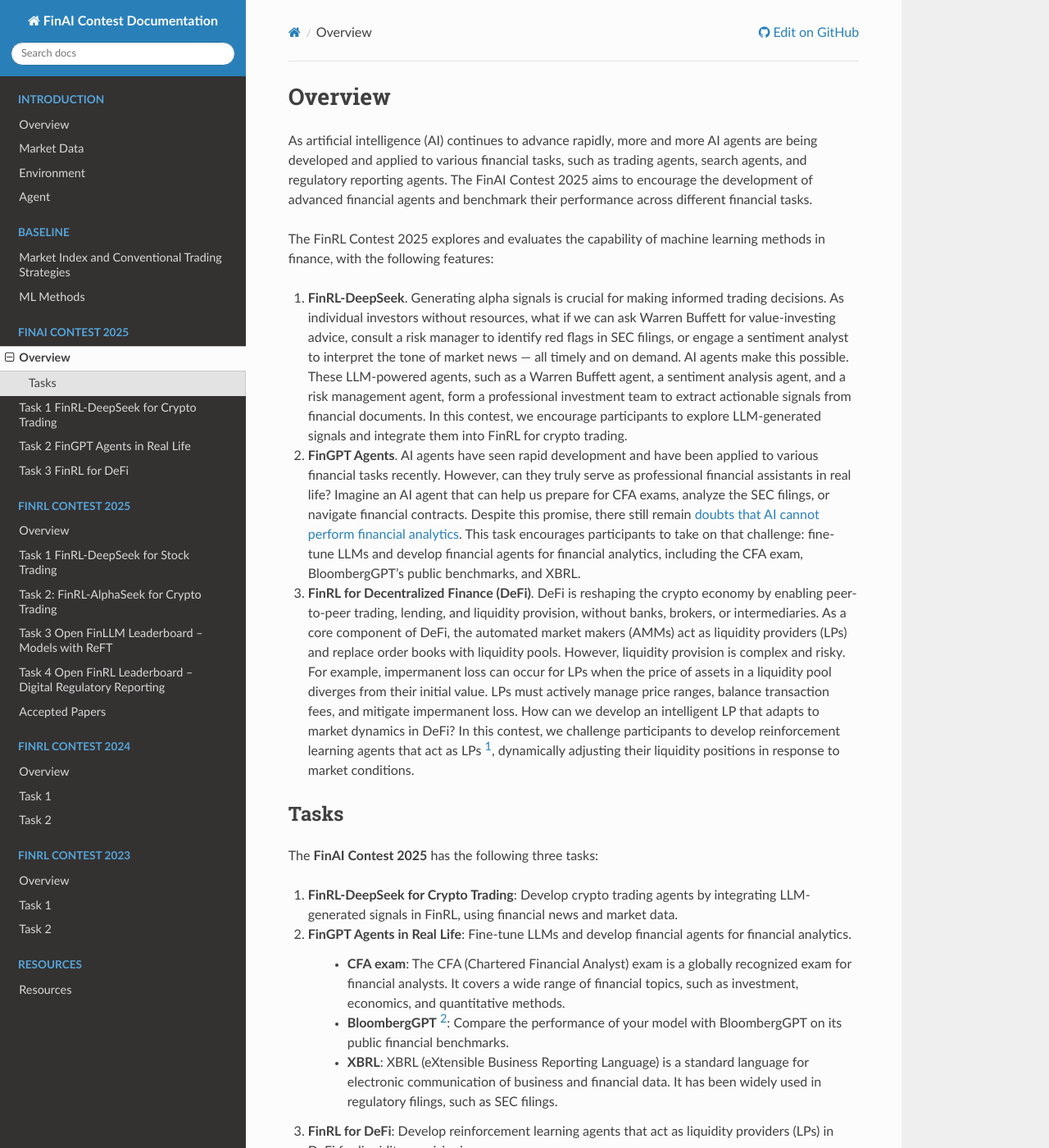
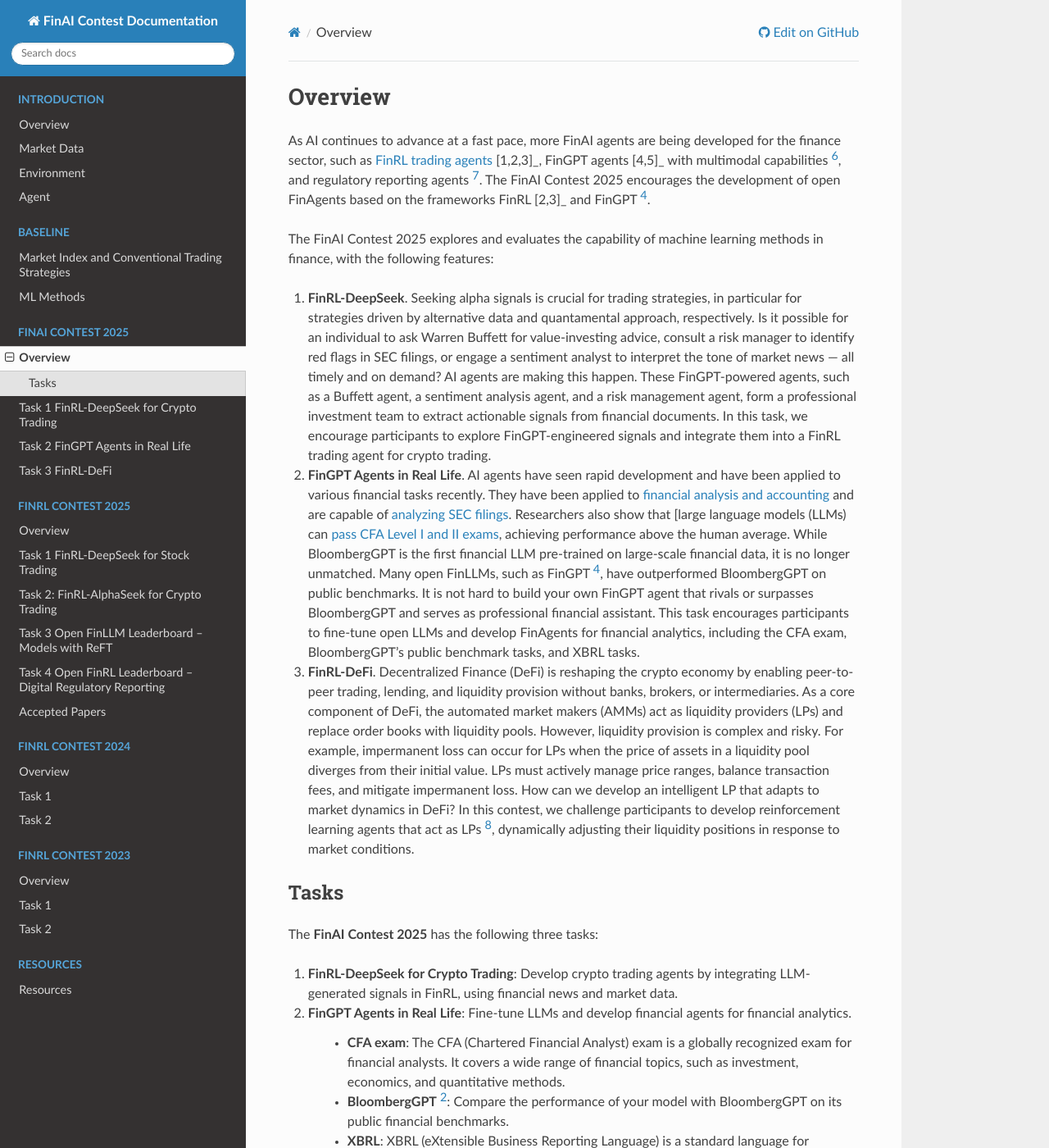
Before and after one commit to Xingyu025/FinAI-Contest, a Sphinx documentation site: the page built from docs/source/finai2025/overview.rst, in a window 1280 px wide and 1400 px high. Shown: the whole window at 82% size. Built offline with Sphinx 7.4.7 and the Read the Docs theme 3.1.0, drawn with Linux system fonts in a browser that asks for light colours; some of the changed text lies outside the part shown.

Commit message:
update finai 2025

```diff
--- a/docs/source/finai2025/overview.rst
+++ b/docs/source/finai2025/overview.rst
@@ -2,15 +2,15 @@
 Overview
 =============================
 
-As artificial intelligence (AI) continues to advance rapidly, more and more AI agents are being developed and applied to various financial tasks, such as trading agents, search agents, and regulatory reporting agents. The FinAI Contest 2025 aims to encourage the development of advanced financial agents and benchmark their performance across different financial tasks.
+As AI continues to advance at a fast pace, more FinAI agents are being developed for the finance sector, such as `FinRL trading agents <https://berylventures.com/spotlights>`_ [1,2,3]_, FinGPT agents [4,5]_ with multimodal capabilities [6]_, and regulatory reporting agents [7]_. The FinAI Contest 2025 encourages the development of open FinAgents based on the frameworks FinRL [2,3]_ and FinGPT [4]_.
 
-The FinRL Contest 2025 explores and evaluates the capability of machine learning methods in finance, with the following features:
+The FinAI Contest 2025 explores and evaluates the capability of machine learning methods in finance, with the following features:
 
-1. **FinRL-DeepSeek**. Generating alpha signals is crucial for making informed trading decisions. As individual investors without resources, what if we can ask Warren Buffett for value-investing advice, consult a risk manager to identify red flags in SEC filings, or engage a sentiment analyst to interpret the tone of market news — all timely and on demand. AI agents make this possible. These LLM-powered agents, such as a Warren Buffett agent, a sentiment analysis agent, and a risk management agent, form a professional investment team to extract actionable signals from financial documents. In this contest, we encourage participants to explore LLM-generated signals and integrate them into FinRL for crypto trading.
+1. **FinRL-DeepSeek**. Seeking alpha signals is crucial for trading strategies, in particular for strategies driven by alternative data and quantamental approach, respectively. Is it possible for an individual to ask Warren Buffett for value-investing advice, consult a risk manager to identify red flags in SEC filings, or engage a sentiment analyst to interpret the tone of market news — all timely and on demand? AI agents are making this happen. These FinGPT-powered agents, such as a Buffett agent, a sentiment analysis agent, and a risk management agent, form a professional investment team to extract actionable signals from financial documents. In this task, we encourage participants to explore FinGPT-engineered signals and integrate them into a FinRL trading agent for crypto trading.
 
-2. **FinGPT Agents**. AI agents have seen rapid development and have been applied to various financial tasks recently. However, can they truly serve as professional financial assistants in real life? Imagine an AI agent that can help us prepare for CFA exams, analyze the SEC filings, or navigate financial contracts. Despite this promise, there still remain `doubts that AI cannot perform financial analytics <https://www.cnbc.com/2023/12/19/gpt-and-other-ai-models-cant-analyze-an-sec-filing-researchers-find.html>`_. This task encourages participants to take on that challenge: fine-tune LLMs and develop financial agents for financial analytics, including the CFA exam, BloombergGPT's public benchmarks, and XBRL.
+2. **FinGPT Agents in Real Life**. AI agents have seen rapid development and have been applied to various financial tasks recently. They have been applied to `financial analysis and accounting <https://openai.com/solutions/ai-for-finance/>`_ and are capable of `analyzing SEC filings <https://fintool.com/press/fintool-outperforms-analysts-sec-filings>`_. Researchers also show that [large language models (LLMs) can `pass CFA Level I and II exams <https://aclanthology.org/2024.emnlp-industry.80/>`_, achieving performance above the human average. While BloombergGPT is the first financial LLM pre-trained on large-scale financial data, it is no longer unmatched. Many open FinLLMs, such as FinGPT [4]_, have outperformed BloombergGPT on public benchmarks. It is not hard to build your own FinGPT agent that rivals or surpasses BloombergGPT and serves as professional financial assistant. This task encourages participants to fine-tune open LLMs and develop FinAgents for financial analytics, including the CFA exam, BloombergGPT's public benchmark tasks, and XBRL tasks.
 
-3. **FinRL for Decentralized Finance (DeFi)**. DeFi is reshaping the crypto economy by enabling peer-to-peer trading, lending, and liquidity provision, without banks, brokers, or intermediaries. As a core component of DeFi, the automated market makers (AMMs) act as liquidity providers (LPs) and replace order books with liquidity pools. However, liquidity provision is complex and risky. For example, impermanent loss can occur for LPs when the price of assets in a liquidity pool diverges from their initial value. LPs must actively manage price ranges, balance transaction fees, and mitigate impermanent loss. How can we develop an intelligent LP that adapts to market dynamics in DeFi? In this contest, we challenge participants to develop reinforcement learning agents that act as LPs [1]_, dynamically adjusting their liquidity positions in response to market conditions.
+3. **FinRL-DeFi**. Decentralized Finance (DeFi) is reshaping the crypto economy by enabling peer-to-peer trading, lending, and liquidity provision without banks, brokers, or intermediaries. As a core component of DeFi, the automated market makers (AMMs) act as liquidity providers (LPs) and replace order books with liquidity pools. However, liquidity provision is complex and risky. For example, impermanent loss can occur for LPs when the price of assets in a liquidity pool diverges from their initial value. LPs must actively manage price ranges, balance transaction fees, and mitigate impermanent loss. How can we develop an intelligent LP that adapts to market dynamics in DeFi? In this contest, we challenge participants to develop reinforcement learning agents that act as LPs [8]_, dynamically adjusting their liquidity positions in response to market conditions.
 
 Tasks
 ---------------
@@ -25,8 +25,23 @@
         - **BloombergGPT** [2]_: Compare the performance of your model with BloombergGPT on its public financial benchmarks.
         - **XBRL**: XBRL (eXtensible Business Reporting Language) is a standard language for electronic communication of business and financial data. It has been widely used in regulatory filings, such as SEC filings.
 
-3. **FinRL for DeFi**: Develop reinforcement learning agents that act as liquidity providers (LPs) in DeFi for liquidity provisioning.
+3. **FinRL-DeFi**: Develop reinforcement learning agents that act as liquidity providers (LPs) in DeFi for liquidity provisioning.
 
-.. [1] Haonan Xu and Alessio Brini. Improving DeFi Accessibility through Efficient Liquidity Provisioning with Deep Reinforcement Learning. arXiv: 2501.07508 (2025).
 
-.. [2] Shijie Wu, Ozan Irsoy, Steven Lu, Vadim Dabravolski, Mark Dredze, Sebastian Gehrmann, Prabhanjan Kambadur, David Rosenberg, Gideon Mann. BloombergGPT: A Large Language Model for Finance. arXiv: 2303.17564 (2023).
+.. [1] Keyi Wang, Nikolaus Holzer, Ziyi Xia, Yupeng Cao, Jiechao Gao, Anwar Walid, Kairong Xiao, and  Xiao-Yang Liu Yanglet. FinRL Contests: Benchmarking Data-driven Financial Reinforcement Learning Agents. arXiv preprint arxiv.org/abs/2504.02281, 2025.
+
+.. [2] Xiao-Yang Liu, Ziyi Xia, Jingyang Rui, Jiechao Gao, Hongyang Yang, Ming Zhu, Christina Wang, Zhaoran Wang, and Jian Guo. FinRL-Meta: Market environments and benchmarks for data-driven financial reinforcement learning. Advances in Neural Information Processing Systems 35, 1835-1849, 2022.
+
+.. [3] Xiao-Yang Liu, Hongyang Yang, Qian Chen, Runjia Zhang, Liuqing Yang, Bowen Xiao, and Christina Dan Wang. FinRL: A Deep Reinforcement Learning Library for Automated Stock Trading in Quantitative Finance. Deep Reinforcement Learning Workshop, NeurIPS. 2020.
+
+.. [4] Xiao-Yang Liu, Guoxuan Wang, Hongyang Yang, and Daochen Zha. FinGPT: Democratizing internet-scale data for financial large language models. Workshop on Instruction Tuning and Instruction Following, NeurIPS 2023.
+
+.. [5] Felix Tian, Ajay Byadgi, Daniel Kim, Daochen Zha, Matt White, Kairong Xiao, Xiao-Yang Liu. Customized FinGPT Search Agents Using Foundation Models. ACM International Conference on AI in Finance, 2024.
+
+.. [6] Xiao-Yang Liu Yanglet, Yupeng Cao, and Li Deng. Multimodal financial foundation models (MFFMs): Progress, prospects, and challenges.  arXiv preprint arxiv.org/abs/2506.01973, 2025.
+
+.. [7] Shijie Han, Haoqiang Kang, Bo Jin, Xiao-Yang Liu, Steve Yang. XBRL Agent: Leveraging Large Language Models for Financial Report Analysis. ACM International Conference on AI in Finance, 2024.
+
+.. [8] Haonan Xu and Alessio Brini. Improving DeFi Accessibility through Efficient Liquidity Provisioning with Deep Reinforcement Learning. arXiv: 2501.07508, 2025.
+
+.. [9] Shijie Wu, Ozan Irsoy, Steven Lu, Vadim Dabravolski, Mark Dredze, Sebastian Gehrmann, Prabhanjan Kambadur, David Rosenberg, Gideon Mann. BloombergGPT: A Large Language Model for Finance. arXiv: 2303.17564, 2023.
--- a/docs/source/finai2025/task3.rst
+++ b/docs/source/finai2025/task3.rst
@@ -1,5 +1,5 @@
 =====================================================
-Task 3 FinRL for DeFi
+Task 3 FinRL-DeFi
 =====================================================
 
 Task Overview
```
